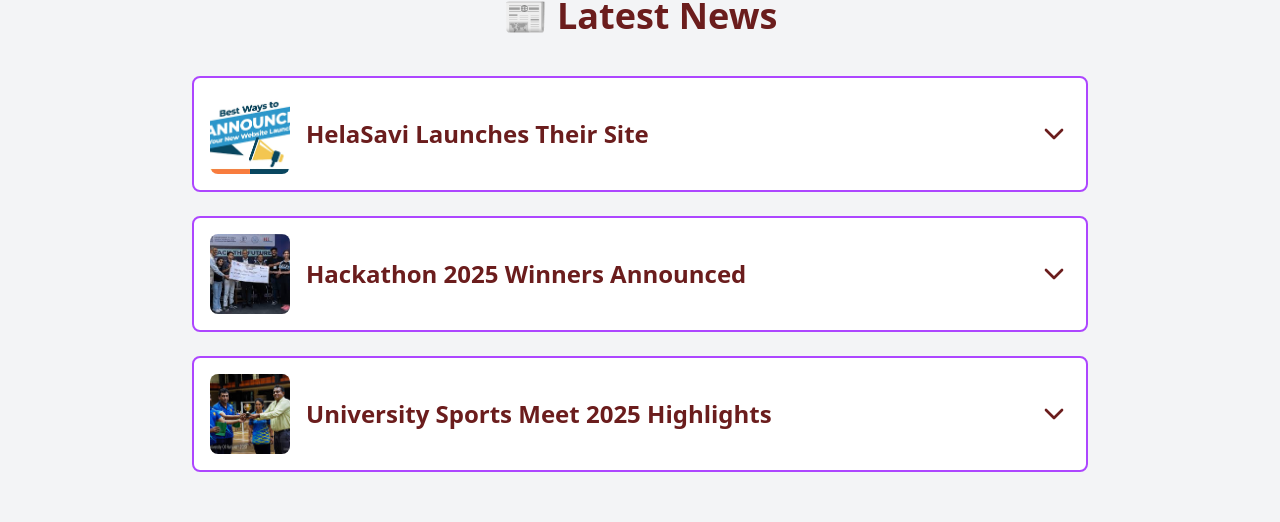
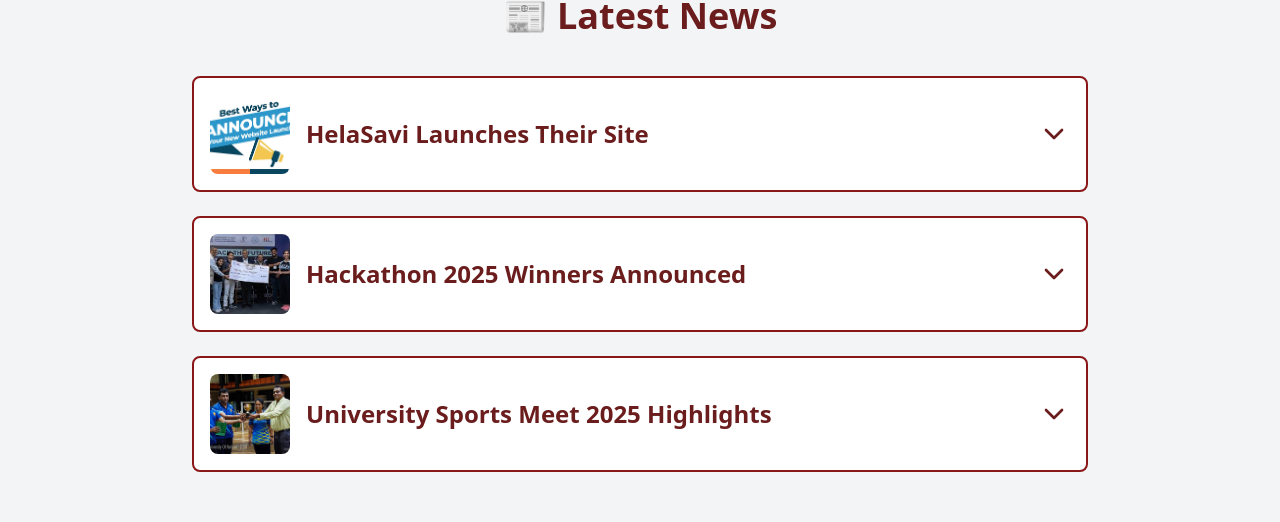
Before and after one commit to Amila619/ph-2025-hackathon, a React app in the folder frontend/: page /News in a window 1280 px wide. Shown: the part 131-653 px from the top of the page. Built offline with nearby package versions, Linux system fonts and the light colour scheme; no server answers; the HTML template or start-up script is replaced by a standard one.

Commit message:
color change
hasala

```diff
--- a/frontend/src/pages/News.jsx
+++ b/frontend/src/pages/News.jsx
@@ -44,7 +44,7 @@ function News() {
         {newsData.map((news, index) => (
           <div
             key={news.id}
-            className={`border-2 border-purple-500 rounded-lg bg-white transition-all duration-300 overflow-hidden ${expandedIndex === index ? "p-6" : "p-4"
+            className={`border-2 border-[#8A1717] rounded-lg bg-white transition-all duration-300 overflow-hidden ${expandedIndex === index ? "p-6" : "p-4"
               }`}
           >
             {/* Top Section (Always Visible) */}
```
